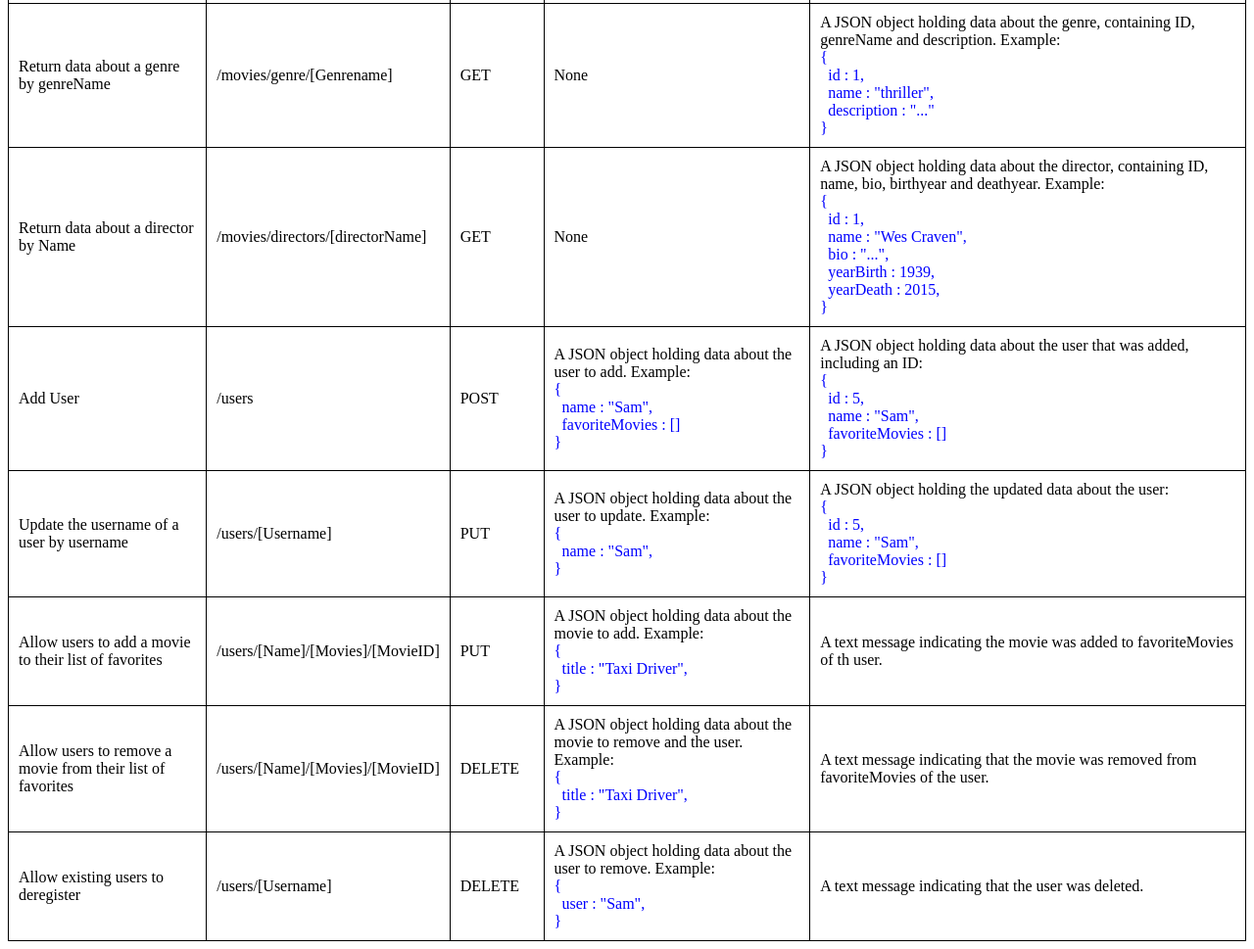
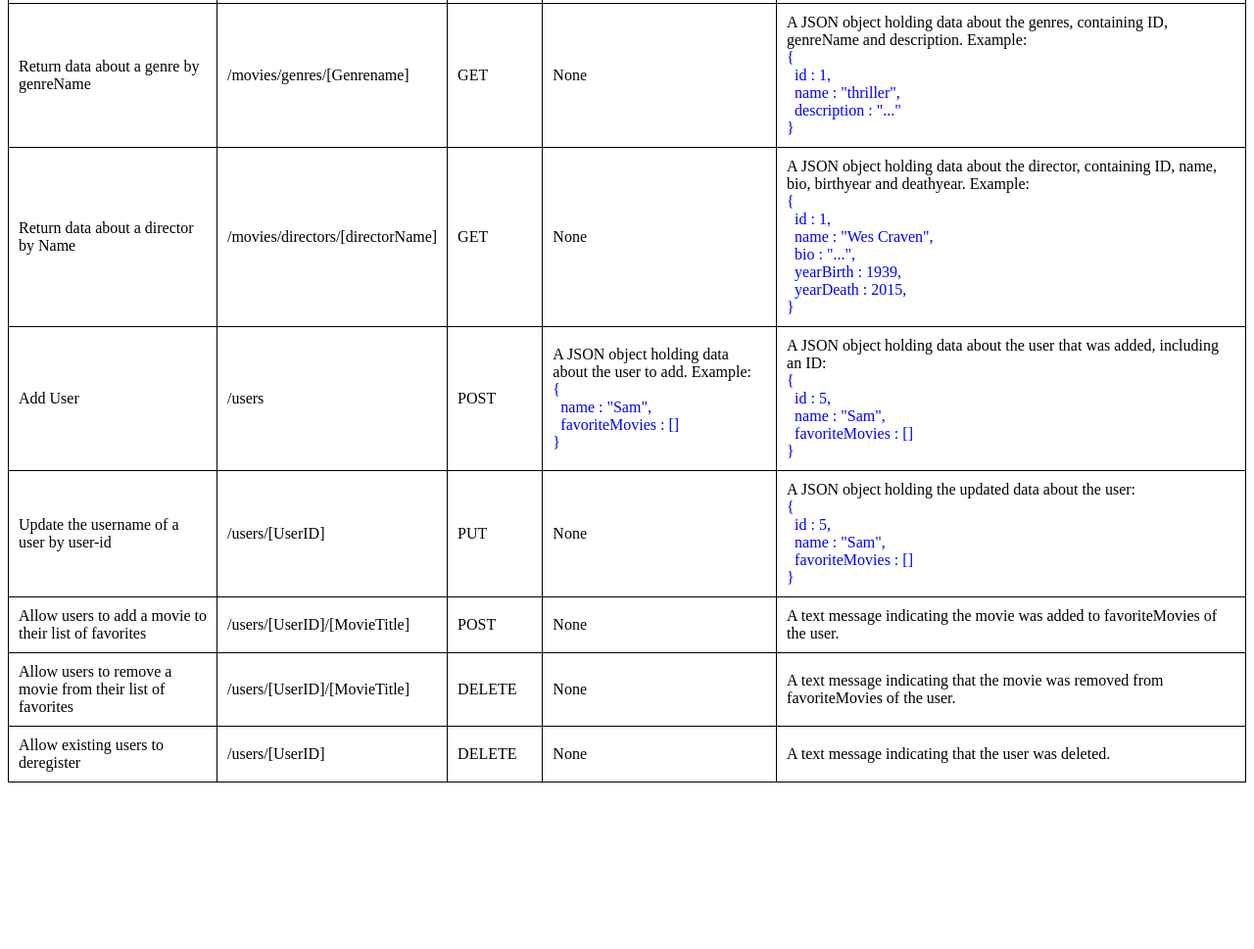
Before and after one commit to hantaray/movie_api, a website: page public/documentation.html in a window 1280 px wide. Shown: the part 673-1642 px from the top of the page at 98% size. After the commit the page ends 1480 px from the top, so only its background shows below. Drawn offline with Linux system fonts and the light colour scheme.

Commit message:
refactoring

```diff
--- a/index.js
+++ b/index.js
@@ -257,7 +257,7 @@ app.post('/users/:id/:movieTitle', (req, res) => {
 
     if (user) {
         user.favoriteMovies.push(movieTitle);
-        res.status(200).send(`${movieTitle} has been added to ${user.name}'s favourite movies.`)
+        res.status(200).send(`${movieTitle} has been added to ${user.name}'s favorite movies.`)
     } else {
         res.status(400).send("User not found!");
     }
@@ -271,7 +271,7 @@ app.delete('/users/:id/:movieTitle', (req, res) => {
 
     if (user) {
         user.favoriteMovies = user.favoriteMovies.filter(title => title !== movieTitle);
-        res.status(200).send(`${movieTitle} has been removed from ${user.name}'s favourite movies.`)
+        res.status(200).send(`${movieTitle} has been removed from ${user.name}'s favorite movies.`)
     } else {
         res.status(400).send("User not found!");
     }
--- a/public/documentation.html
+++ b/public/documentation.html
@@ -40,7 +40,7 @@
             <td>/movies/[Title]</td>
             <td>GET</td>
             <td>None</td>
-            <td>A JSON object holding data about a single movie, containing an ID, title, description, genre, director,
+            <td>A JSON object holding data about a single movie, containing an ID, title, description, genres, director,
                 image URL, whether it’s featured or not. Example:
                 <br>
                 <div style="color: blue;">
@@ -48,7 +48,7 @@
                     &nbsp;&nbsp;id : 1,<br>
                     &nbsp;&nbsp;title : "Oldboy",<br>
                     &nbsp;&nbsp;description : "...",<br>
-                    &nbsp;&nbsp;genre: [<br>
+                    &nbsp;&nbsp;genres: [<br>
                     &nbsp;&nbsp;&nbsp;&nbsp;{<br>
                     &nbsp;&nbsp;&nbsp;&nbsp;&nbsp;&nbsp;&nbsp;&nbsp;id: 1,<br>
                     &nbsp;&nbsp;&nbsp;&nbsp;&nbsp;&nbsp;&nbsp;&nbsp;name: "thriller",<br>
@@ -69,10 +69,10 @@
         </tr>
         <tr>
             <td>Return data about a genre by genreName</td>
-            <td>/movies/genre/[Genrename]</td>
+            <td>/movies/genres/[Genrename]</td>
             <td>GET</td>
             <td>None</td>
-            <td>A JSON object holding data about the genre, containing ID, genreName and description.
+            <td>A JSON object holding data about the genres, containing ID, genreName and description.
                 Example:
                 <br>
                 <div style="color: blue;">
@@ -129,18 +129,10 @@
             </td>
         </tr>
         <tr>
-            <td>Update the username of a user by username</td>
-            <td>/users/[Username]</td>
+            <td>Update the username of a user by user-id</td>
+            <td>/users/[UserID]</td>
             <td>PUT</td>
-            <td>A JSON object holding data about the user to update.
-                Example:
-                <br>
-                <div style="color: blue;">
-                    {<br>
-                    &nbsp;&nbsp;name : "Sam",<br>
-                    }
-                </div>
-            </td>
+            <td>None</td>
             <td>A JSON object holding the updated data about the user:
                 <br>
                 <div style="color: blue;">
@@ -154,47 +146,23 @@
         </tr>
         <tr>
             <td>Allow users to add a movie to their list of favorites</td>
-            <td>/users/[Name]/[Movies]/[MovieID]</td>
-            <td>PUT</td>
-            <td>A JSON object holding data about the movie to add.
-                Example:
-                <br>
-                <div style="color: blue;">
-                    {<br>
-                    &nbsp;&nbsp;title : "Taxi Driver",<br>
-                    }
-                </div>
-            </td>
-            <td>A text message indicating the movie was added to favoriteMovies of th user.</td>
+            <td>/users/[UserID]/[MovieTitle]</td>
+            <td>POST</td>
+            <td>None</td>
+            <td>A text message indicating the movie was added to favoriteMovies of the user.</td>
         </tr>
         <tr>
             <td>Allow users to remove a movie from their list of favorites</td>
-            <td>/users/[Name]/[Movies]/[MovieID]</td>
+            <td>/users/[UserID]/[MovieTitle]</td>
             <td>DELETE</td>
-            <td>A JSON object holding data about the movie to remove and the user.
-                Example:
-                <br>
-                <div style="color: blue;">
-                    {<br>
-                    &nbsp;&nbsp;title : "Taxi Driver",<br>
-                    }
-                </div>
-            </td>
+            <td>None</td>
             <td>A text message indicating that the movie was removed from favoriteMovies of the user.</td>
         </tr>
         <tr>
             <td>Allow existing users to deregister</td>
-            <td>/users/[Username]</td>
+            <td>/users/[UserID]</td>
             <td>DELETE</td>
-            <td>A JSON object holding data about the user to remove.
-                Example:
-                <br>
-                <div style="color: blue;">
-                    {<br>
-                    &nbsp;&nbsp;user : "Sam",<br>
-                    }
-                </div>
-            </td>
+            <td>None</td>
             <td>A text message indicating that the user was deleted.</td>
         </tr>
     </table>
```
